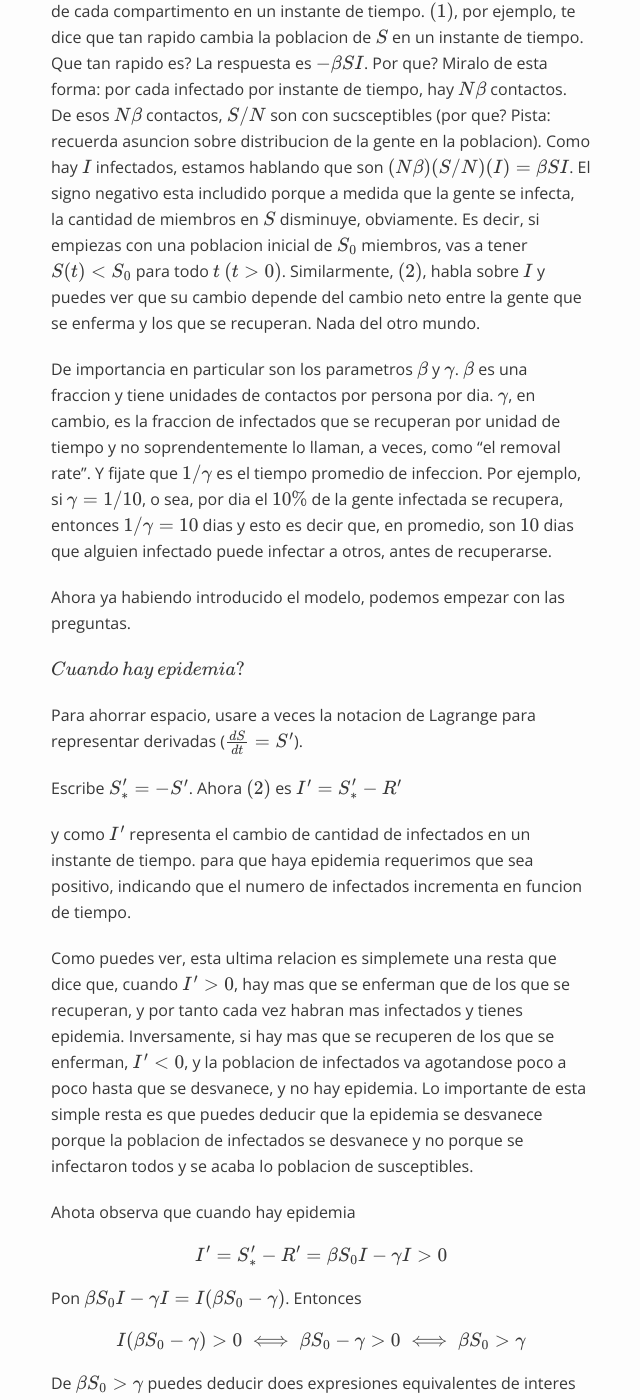
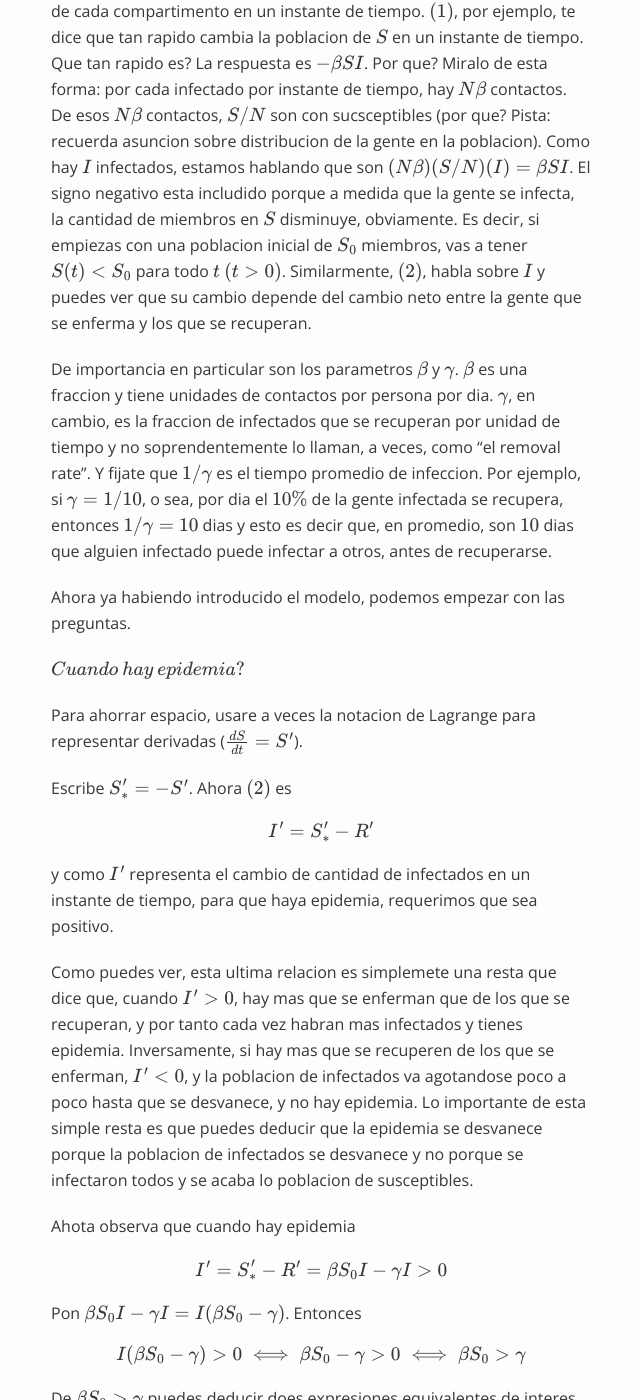
Before and after one commit to Caquita-beep/Caquita-beep.github.io, a Jekyll site: the page built from _posts/2020-03-27-Simulacion-COVID-19-Ecuador-con-modelo-SIR.md, in a window 1280 px wide and 1400 px high, scrolled down 2228 px. Shown: the whole window, without its empty margins (319-959 px from the left). Built offline with Jekyll 4.4.1, drawn with Linux system fonts in a browser that asks for light colours; formulas are drawn with MathJax 3; a script that is not in the unit is left out.

Commit message:
Update 2020-03-27-Simulacion-COVID-19-Ecuador-con-modelo-SIR.md

```diff
--- a/_posts/2020-03-27-Simulacion-COVID-19-Ecuador-con-modelo-SIR.md
+++ b/_posts/2020-03-27-Simulacion-COVID-19-Ecuador-con-modelo-SIR.md
@@ -31,7 +31,7 @@ $$ \frac{dR}{dt} = \gamma I \ \ \ \ \ (3) $$
 
 con las condiciones iniciales $S(0) = S_0 >0, I(0) = I_0 >0$, $R(0) = 0$. Fijate que $S(t) + I(t) +  R(t) =  S_0 + I_0 = N$, ya que la poblacion, por asuncion, es constante.
 
-Tecnicamente, esto es un sistema de ecuaciones diferenciales ordinarias no lineal. Si te suena complicado, no te lo creas. No lo es. Cada ecuacion te dice de manera cuantificada, el cambio de la cantidad de individous de cada compartimento en un instante de tiempo. $(1)$, por ejemplo, te dice que tan rapido cambia la poblacion de $S$ en un instante de tiempo. Que tan rapido es? La respuesta es $- \beta SI$. Por que? Miralo de esta forma: por cada infectado por instante de tiempo, hay $N\beta$ contactos. De esos  $N\beta$ contactos, $S/N$ son con sucsceptibles (por que? Pista: recuerda asuncion sobre distribucion de la gente en la poblacion). Como hay $I$ infectados, estamos hablando que son $(N\beta) (S/N)(I) = \beta SI$. El signo negativo esta includido porque a medida que la gente se infecta, la cantidad de miembros en $S$ disminuye, obviamente. Es decir, si empiezas con una poblacion inicial de $ S_0$ miembros, vas a tener $S(t) < S_0$ para todo $t$ $(t > 0)$. Similarmente, $(2)$, habla sobre $I$ y puedes ver que su cambio depende del cambio neto entre la gente que se enferma y los que se recuperan. Nada del otro mundo.
+Tecnicamente, esto es un sistema de ecuaciones diferenciales ordinarias no lineal. Si te suena complicado, no te lo creas. No lo es. Cada ecuacion te dice de manera cuantificada, el cambio de la cantidad de individous de cada compartimento en un instante de tiempo. $(1)$, por ejemplo, te dice que tan rapido cambia la poblacion de $S$ en un instante de tiempo. Que tan rapido es? La respuesta es $- \beta SI$. Por que? Miralo de esta forma: por cada infectado por instante de tiempo, hay $N\beta$ contactos. De esos  $N\beta$ contactos, $S/N$ son con sucsceptibles (por que? Pista: recuerda asuncion sobre distribucion de la gente en la poblacion). Como hay $I$ infectados, estamos hablando que son $(N\beta) (S/N)(I) = \beta SI$. El signo negativo esta includido porque a medida que la gente se infecta, la cantidad de miembros en $S$ disminuye, obviamente. Es decir, si empiezas con una poblacion inicial de $ S_0$ miembros, vas a tener $S(t) < S_0$ para todo $t$ $(t > 0)$. Similarmente, $(2)$, habla sobre $I$ y puedes ver que su cambio depende del cambio neto entre la gente que se enferma y los que se recuperan.
 
 De importancia en particular son los parametros $\beta$ y $\gamma$. $\beta$ es una fraccion y tiene unidades de contactos por persona por dia. $\gamma$, en cambio, es la fraccion de infectados que se recuperan por unidad de tiempo y no soprendentemente lo llaman, a veces, como "el removal rate". Y fijate que $1/\gamma $ es el tiempo promedio de infeccion. Por ejemplo, si $\gamma = 1/10$, o sea, por dia el $10\%$ de la gente infectada se recupera, entonces $1/\gamma = 10$ dias y esto es decir que, en promedio, son $10$ dias que alguien infectado puede infectar a otros, antes de recuperarse.
 
@@ -42,11 +42,10 @@ $Cuando$ $hay$ $epidemia?$
 Para ahorrar espacio, usare a veces la notacion de Lagrange para representar derivadas ($\frac{dS}{dt} = S'$).
 
 Escribe $S'_{*} = -S'$. Ahora $(2)$ es
-$$
-I' = S'_{*}  - R'
-$$
 
-y como $I'$ representa el cambio de cantidad de infectados en un instante de tiempo. para que haya epidemia requerimos que sea positivo, indicando que el numero de infectados incrementa en funcion de tiempo.
+$$I' = S'_{*}  - R'$$
+
+y como $I'$ representa el cambio de cantidad de infectados en un instante de tiempo, para que haya epidemia, requerimos que sea positivo.
 
 Como puedes ver, esta ultima relacion es simplemete una resta que dice que, cuando $I' > 0$, hay mas que se enferman que de los que se recuperan, y por tanto cada vez habran mas infectados y tienes epidemia. Inversamente, si hay mas que se recuperen de los que se enferman, $ I' < 0$, y la poblacion de infectados va agotandose poco a poco hasta que se desvanece, y no hay epidemia. Lo importante de esta simple resta es que puedes deducir que la epidemia se desvanece porque la poblacion de infectados se desvanece y no porque se infectaron todos y se acaba lo poblacion de susceptibles.
 
```
